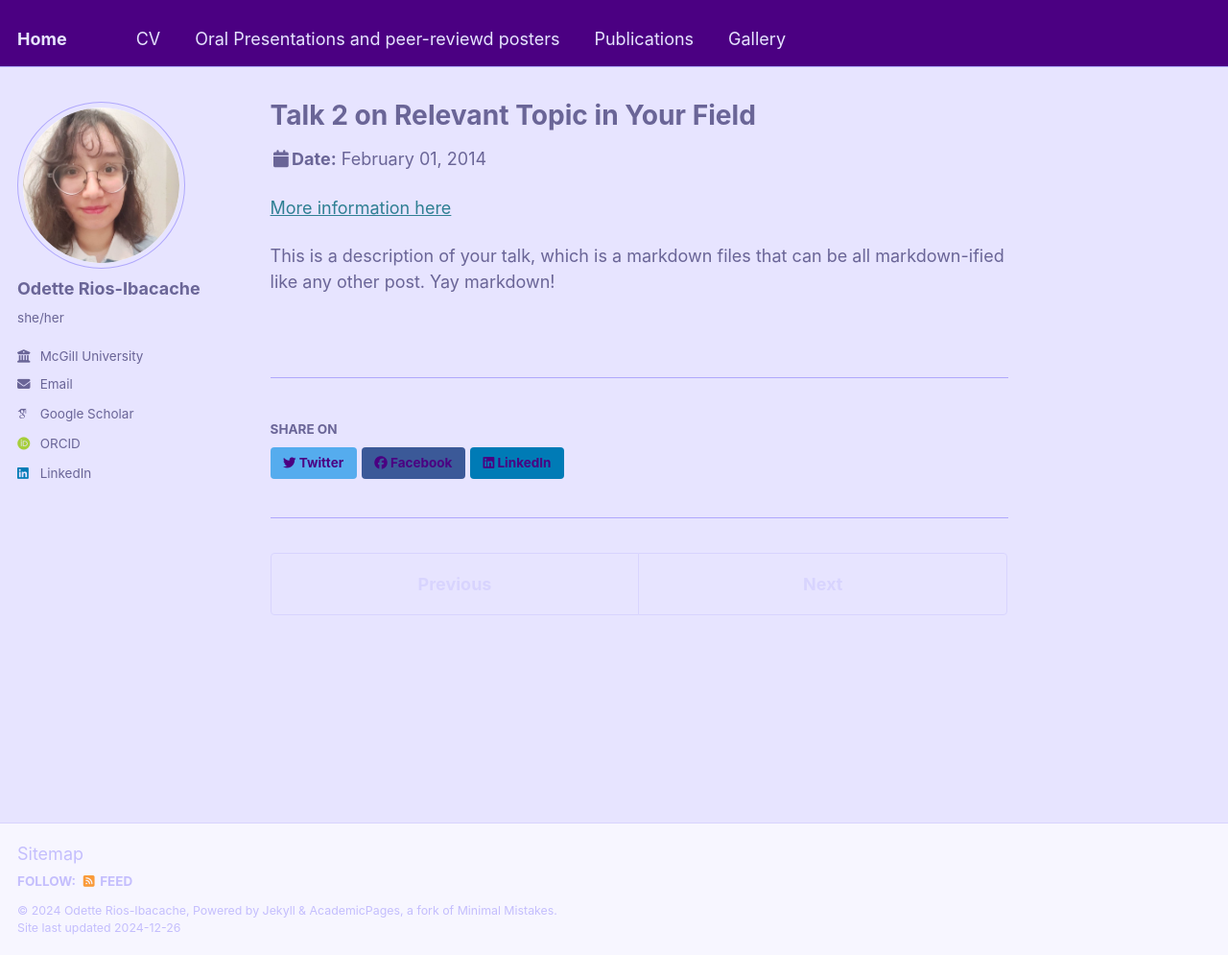
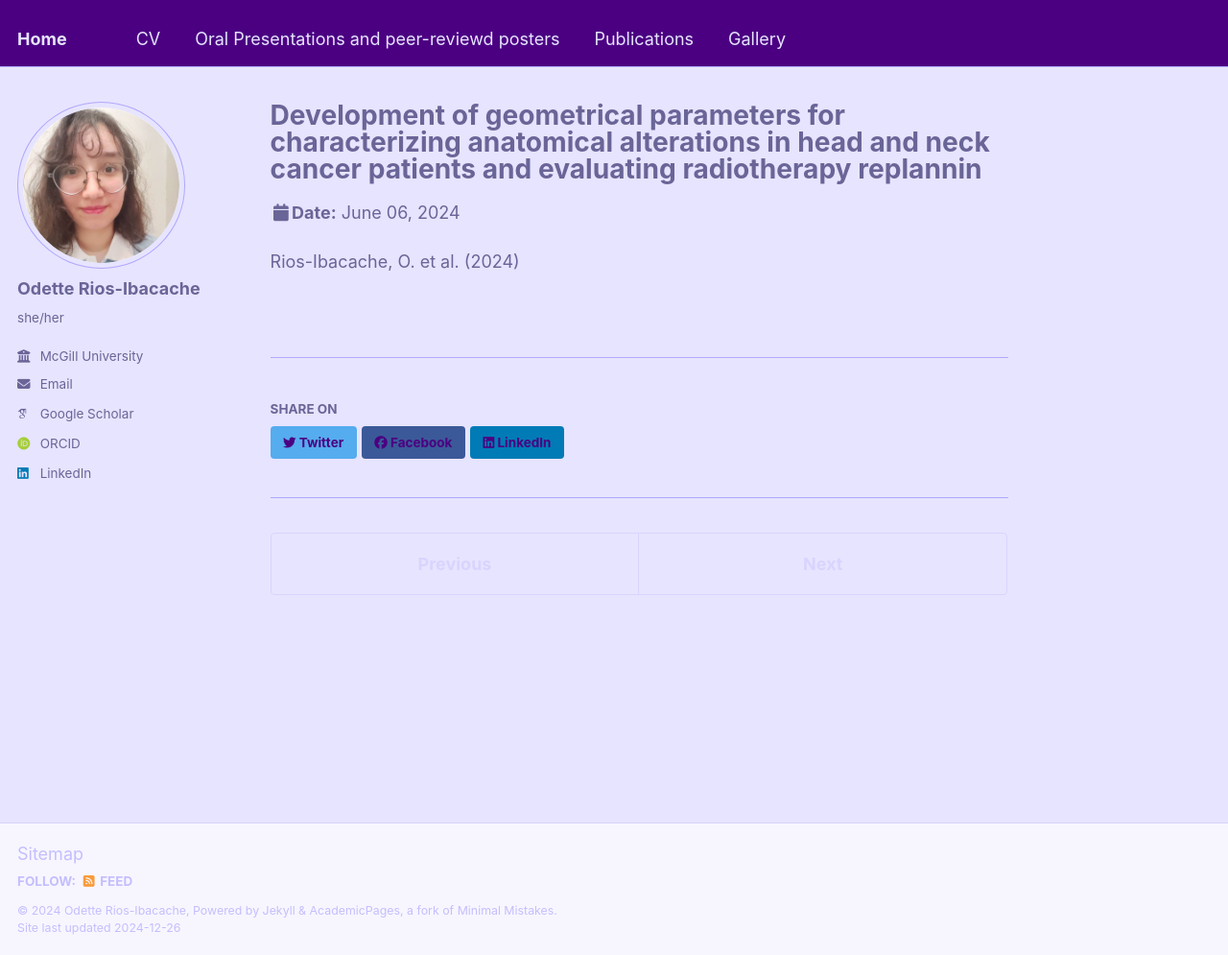
Before and after one commit to OdetteRiosI/odetteriosi.github.io, a Jekyll site: the page built from _talks/2014-02-01-talk-2.md, in a window 1280 px wide and 995 px high. Shown: the whole window at 96% size. Built offline with Jekyll 4.4.1, drawn with Linux system fonts in a browser that asks for light colours; some web fonts are replaced.

Commit message:
Update 2014-02-01-talk-2.md

```diff
--- a/_talks/2014-02-01-talk-2.md
+++ b/_talks/2014-02-01-talk-2.md
@@ -1,13 +1,11 @@
 ---
-title: "Talk 2 on Relevant Topic in Your Field"
+title: "Development of geometrical parameters for characterizing anatomical alterations in head and neck cancer patients and evaluating radiotherapy replannin"
 collection: talks
-type: "Talk"
-permalink: /talks/2014-02-01-talk-2
-venue: "London School of Testing"
-date: 2014-02-01
-location: "London, UK"
+type: "Conference talk"
+permalink: /talk-2
+venue: "70th COMP Annual Scientific Meeting (ASM)"
+date: 2024-06-06
+location: "Regina, SK, Canada"
 ---
 
-[More information here](http://example2.com)
-
-This is a description of your talk, which is a markdown files that can be all markdown-ified like any other post. Yay markdown!
+Rios-Ibacache, O. et al. (2024)
```
